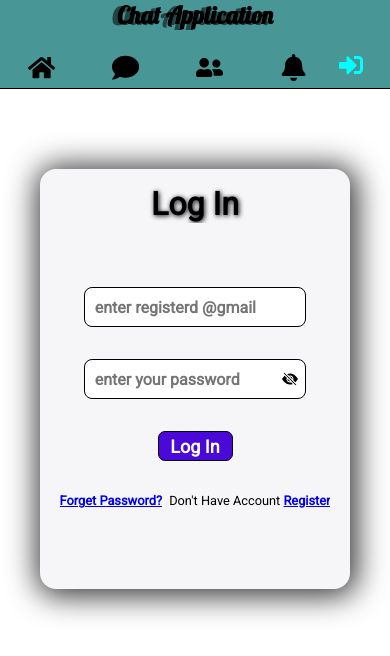
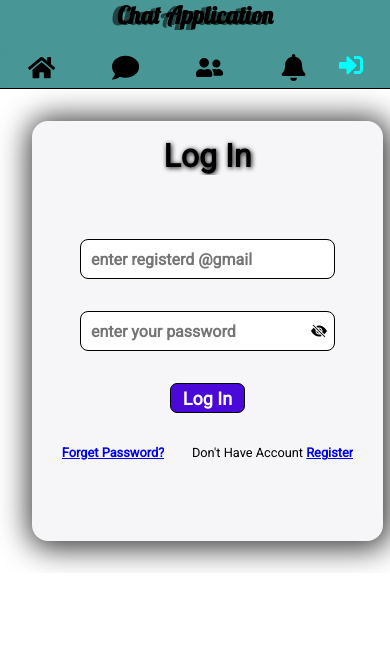
Before and after one commit to BhumaSai/chatapp, a React (Create React App) app in the folder userI/: page /#/login in a window 390 px wide. Shown: the top 656 px of the page. Built offline with nearby package versions, Linux system fonts and the light colour scheme.

Commit message:
url changed

```diff
--- a/userI/src/B_E_code/Registration.jsx
+++ b/userI/src/B_E_code/Registration.jsx
@@ -52,7 +52,7 @@ function Registration() {
       setres(res.data.msg)
       alert(res.data.msg)
     }).catch((err) => {
-      seterror(err.response.data.msg);
+      seterror(err);
     })
 
   }
@@ -93,12 +93,15 @@ function Registration() {
               <label htmlFor="other">other</label>
             </div>
             <center>
-              <input type="submit" className='submit' value="register" id='submit' />
+              <input type="submit" className='submit' value={upload ? 'processing' : 'register'} id='submit' />
             </center>
             <h6 id='error'>{error}</h6>
           </form>
           <h4>already have account <Link to='/login'>log in</Link></h4>
         </div >
+        {
+          upload ? <h5>please wait a minute</h5> : null
+        }
       </center >
     </>
   )
--- a/userI/src/B_E_code/be.css
+++ b/userI/src/B_E_code/be.css
@@ -83,7 +83,6 @@
 @media screen and (max-width:1200px) {
     .login-section {
         min-height: 420px;
-        margin: 2.5rem;
     }
 
     .log-in-form {
@@ -93,8 +92,7 @@
 
 @media screen and (max-width:800px) {
     .login-section {
-        width: auto;
-        margin-top: 5rem;
+        width: 90%;
     }
 
     .redirect-register a,
@@ -216,7 +214,7 @@
 
 @media screen and (max-width:1200px) {
     .register-section {
-        width: 60%;
+        width: 80%;
     }
 
     .form-section img {
@@ -227,8 +225,7 @@
 
 @media screen and (max-width:800px) {
     .register-section {
-        width: auto;
-        margin: 3rem;
+        width: 90%;
     }
 
     #register {
--- a/userI/src/Url.js
+++ b/userI/src/Url.js
@@ -2,5 +2,5 @@ import axios from "axios";
 
 
 export const URL = axios.create({
-    baseURL: 'http://localhost:1919/'
+    baseURL: 'https://chatapp-frk0.onrender.com/'
 })
```
